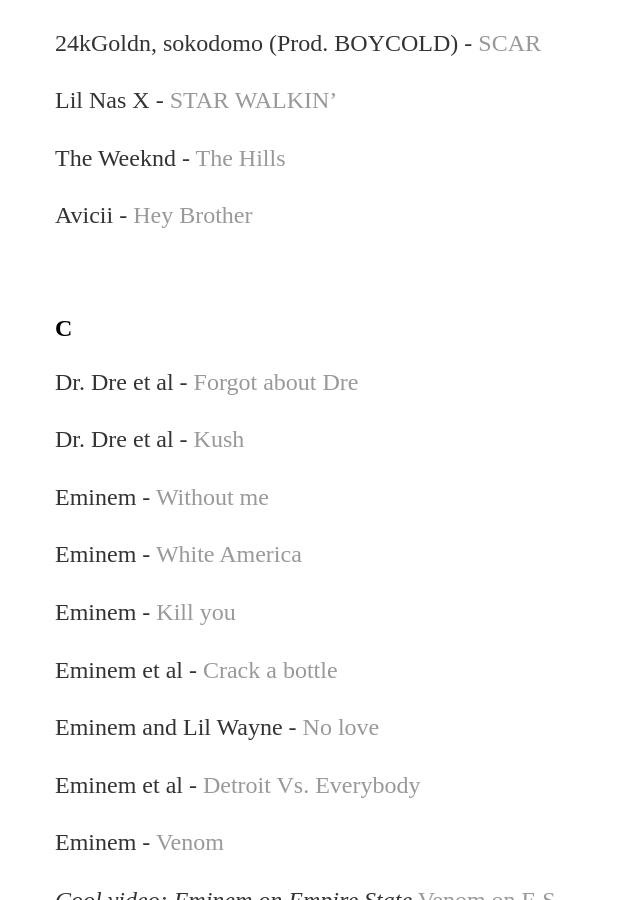
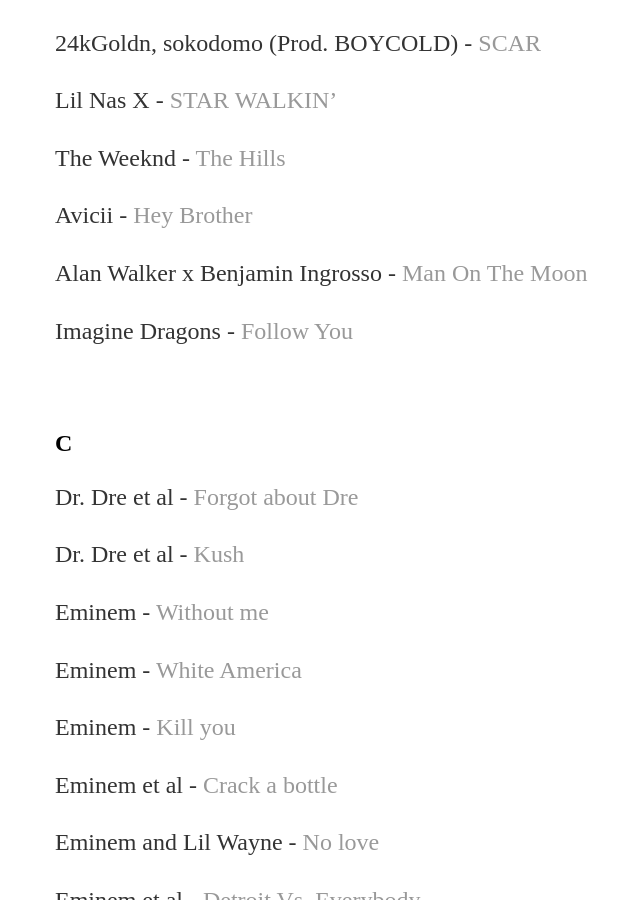
Before and after one commit to yjkweon24/yjkweon24.github.io, a Jekyll site: the page built from _posts/2018-10-23-songs-that-i-love.md, in a window 1280 px wide and 900 px high, scrolled down 15486 px. Shown: the whole window, without its empty margins (137-777 px from the left). Built offline with Jekyll 4.4.1, drawn with Linux system fonts in a browser that asks for light colours; some of the changed text lies outside the part shown.

Commit message:
Update 2018-10-23-songs-that-i-love.md

```diff
--- a/_posts/2018-10-23-songs-that-i-love.md
+++ b/_posts/2018-10-23-songs-that-i-love.md
@@ -539,6 +539,10 @@
 
 Avicii - [Hey Brother](https://www.youtube.com/watch?v=6Cp6mKbRTQY&ab_channel=AviciiOfficialVEVO)
 
+Alan Walker x Benjamin Ingrosso - [Man On The Moon](https://www.youtube.com/watch?v=1qrhnK6FGr0&ab_channel=AlanWalker)
+
+Imagine Dragons - [Follow You](https://www.youtube.com/watch?v=1DoI5WTjd3w&ab_channel=ImagineDragonsVEVO)
+
 <br>
 
 ## C
@@ -943,3 +947,5 @@
 Jonas Blue and Jack & Jack - [Rise](https://www.youtube.com/watch?v=btrzs54s1Rc&ab_channel=JonasBlueVEVO)
 
 Avicii - [The Nights](https://www.youtube.com/watch?v=UtF6Jej8yb4&ab_channel=AviciiOfficialVEVO)
+
+Alan Walker - [The Drum](https://youtu.be/TicGJQqrq2M)
```
